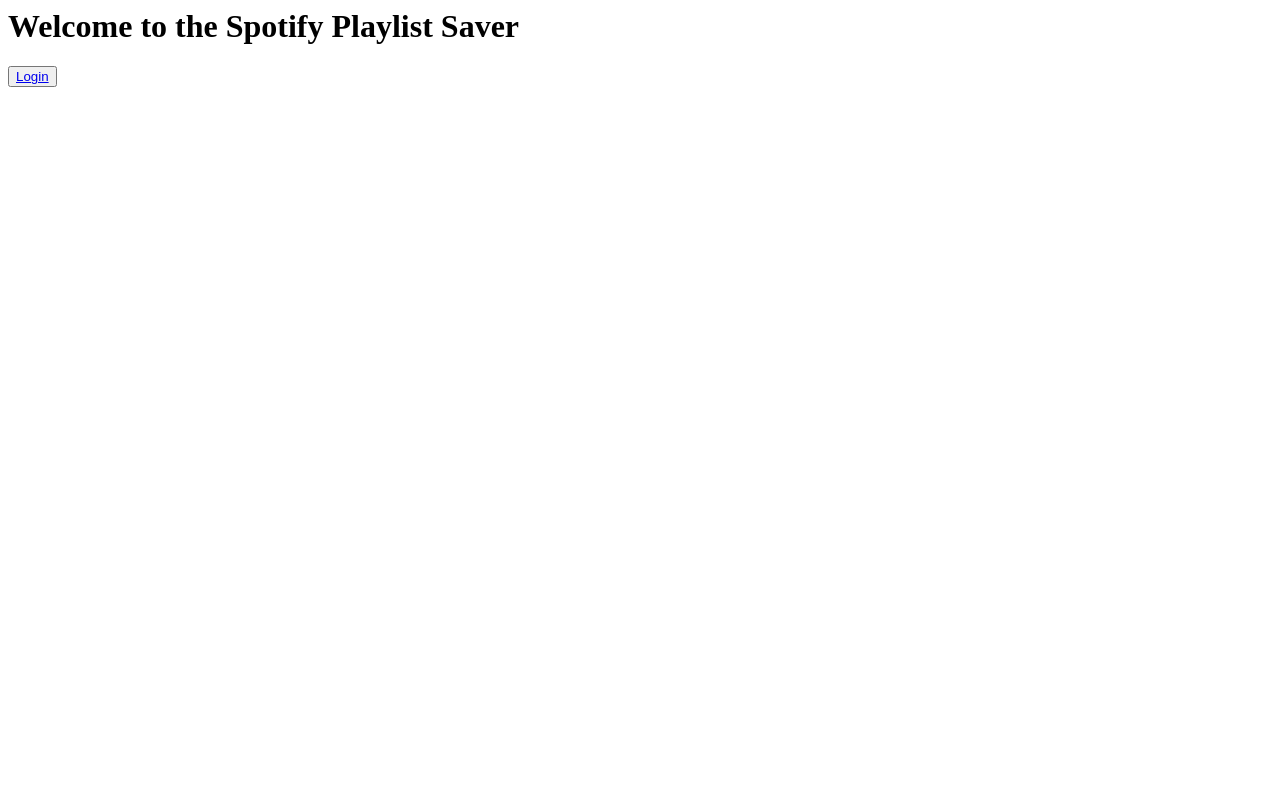
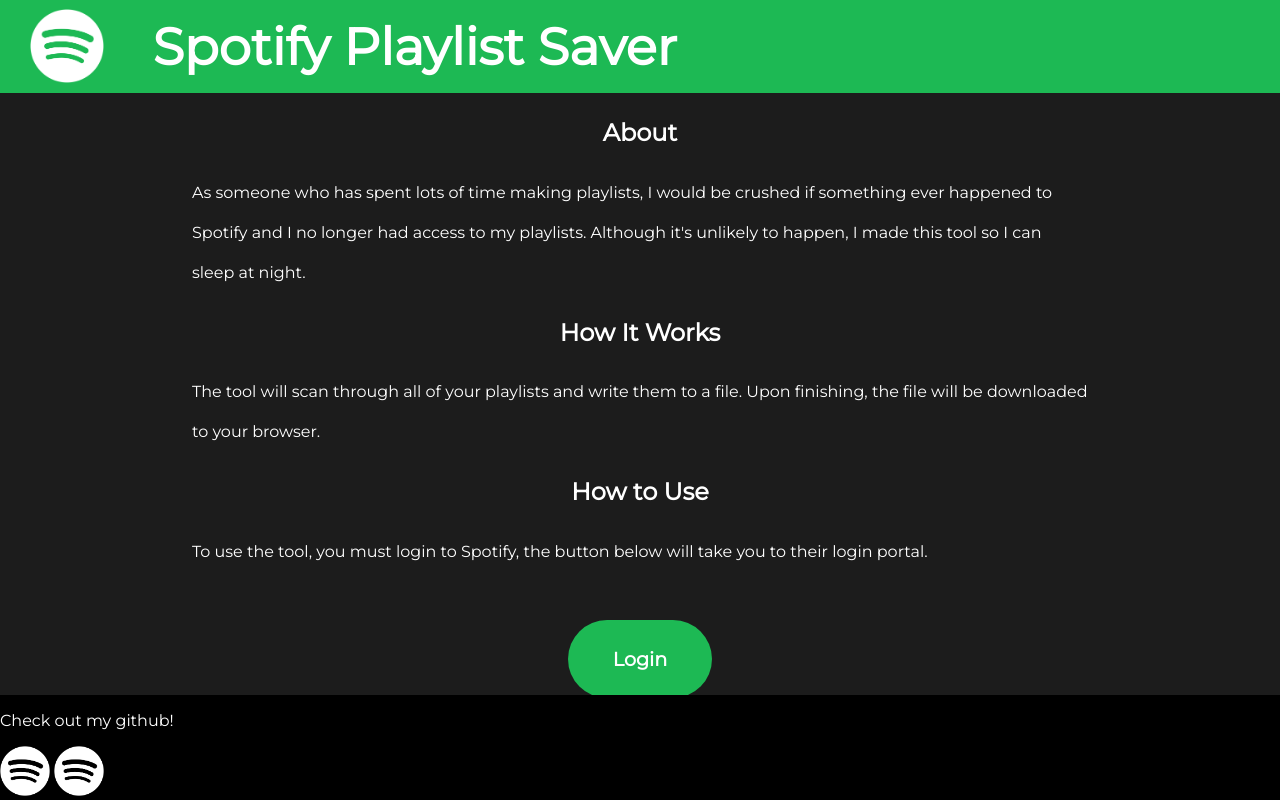
Before and after one commit to Whalem56/playlist-saver-web-app, a website: page public/index.html in a window 1280 px wide. Drawn offline with Linux system fonts and the light colour scheme.

Commit message:
Finished download portion. Worked on frontend

```diff
--- a/public/css/styles.css
+++ b/public/css/styles.css
@@ -1,4 +1,76 @@
 body {
     margin: 0;
-    background-clip: red;
+    font-family: Montserrat, Arial, Helvetica, sans-serif;
+    background: rgb(28, 28, 28);
+    color: white;
+    /* word-spacing: .1rem; */
 }
+
+a {
+    text-decoration: none;
+    color: white;
+}
+
+#flexContainer {
+    display: flex;
+    align-items: center;
+    justify-content: flex-start;
+    background: rgb(29, 185, 84);
+    width: 100%;
+    height: 10%;
+    padding: 0.4rem;
+}
+
+#logo {
+    height: 92.5%;
+    margin: 0 3rem 0 1.5rem;
+}
+
+#title {
+    font-size: 3.2rem;
+}
+
+#footerIcon {
+    width: 50px;
+}
+
+footer {
+    position: fixed;
+    bottom: 0;
+    width: 100%;
+    background: black;
+    vertical-align: middle;
+}
+
+footer a {
+    display: inline-block;
+    background: black;
+}
+
+
+.container {
+    width: 70%;
+    line-height: 2.5rem;
+    text-align: left;
+    margin: auto;
+    text-align: center;
+}
+
+.container p {
+    text-align: left;
+}
+
+#login {
+    display: inline-block;
+    background: rgb(29, 185, 84);
+    padding: 19px 45px 19px;
+    margin-top: 2rem;
+    border-radius: 500px;
+    font-weight: bold;
+    font-size: 1.2rem;
+    text-align: center;
+}
+
+#login:hover {
+    background: rgb(30, 215, 96);
+}
--- a/public/index.html
+++ b/public/index.html
@@ -1,13 +1,68 @@
 <html lang="en">
+
 <head>
     <meta charset="UTF-8">
     <meta name="viewport" content="width=device-width, initial-scale=1.0">
     <meta http-equiv="X-UA-Compatible" content="ie=edge">
+    <link href="https://fonts.googleapis.com/css?family=Montserrat&display=swap" rel="stylesheet">
+    <link rel="stylesheet" href="./css/styles.css">
     <title>Spotify Playlist Saver</title>
 </head>
+
 <body>
-    <h1>Welcome to the Spotify Playlist Saver</h1>
 
-    <button><a href="/login">Login</a></button>
+
+    <header id='header'>
+        <div id='flexContainer'>
+            <img id='logo' src='images\Spotify_Icon_RGB_White.png' alt="spotify logo" />
+            <h1 id='title'>Spotify Playlist Saver</h1>
+        </div>
+    </header>
+    <div class="container">
+        <article id='mainArticle'>
+            <h2>About</h2>
+            <p> As someone who has spent lots of time making playlists,
+                I would be crushed if something ever happened to
+                Spotify and I no longer had access to my playlists.
+                Although it's unlikely to happen, I made this tool so I
+                can sleep at night.
+            </p>
+            <h2>How It Works</h2>
+            <p>
+                The tool will scan through all of your playlists
+                and write them to a file. Upon finishing, the file will be downloaded
+                to your browser.
+            </p>
+            <h2>How to Use</h2>
+            <p>
+                To use the tool, you must <bold>login</bold> to Spotify, the button below will
+                take you to their login portal.
+            </p>
+        </article>
+        <article>
+            <div class="container">
+                <a id='login' href="#">Login</a>
+            </div>
+        </article>
+    </div>
+    <footer id='footer'>
+        <p>Check out my github!</p>
+        <a href="https://www.spotify.com/us/" target="_blank">
+            <img id='footerIcon' src="images\Spotify_Icon_RGB_White.png" alt="spotify logo">
+        </a>
+        <a href="https://www.spotify.com/us/" target="_blank">
+            <img id='footerIcon' src="images\Spotify_Icon_RGB_White.png" alt="spotify logo">
+        </a>
+    </footer>
+
+    <script>
+        var loginButton = document.querySelector('#login');
+        loginButton.addEventListener('click', onClick);
+
+        function onClick(args) {
+            var articleElem = document.querySelector('#mainArticle');
+        }
+    </script>
 </body>
+
 </html>
```
Also changed, not shown: app.js (+7 -4 lines), public/images/Spotify_Icon_RGB_White.png (added).
